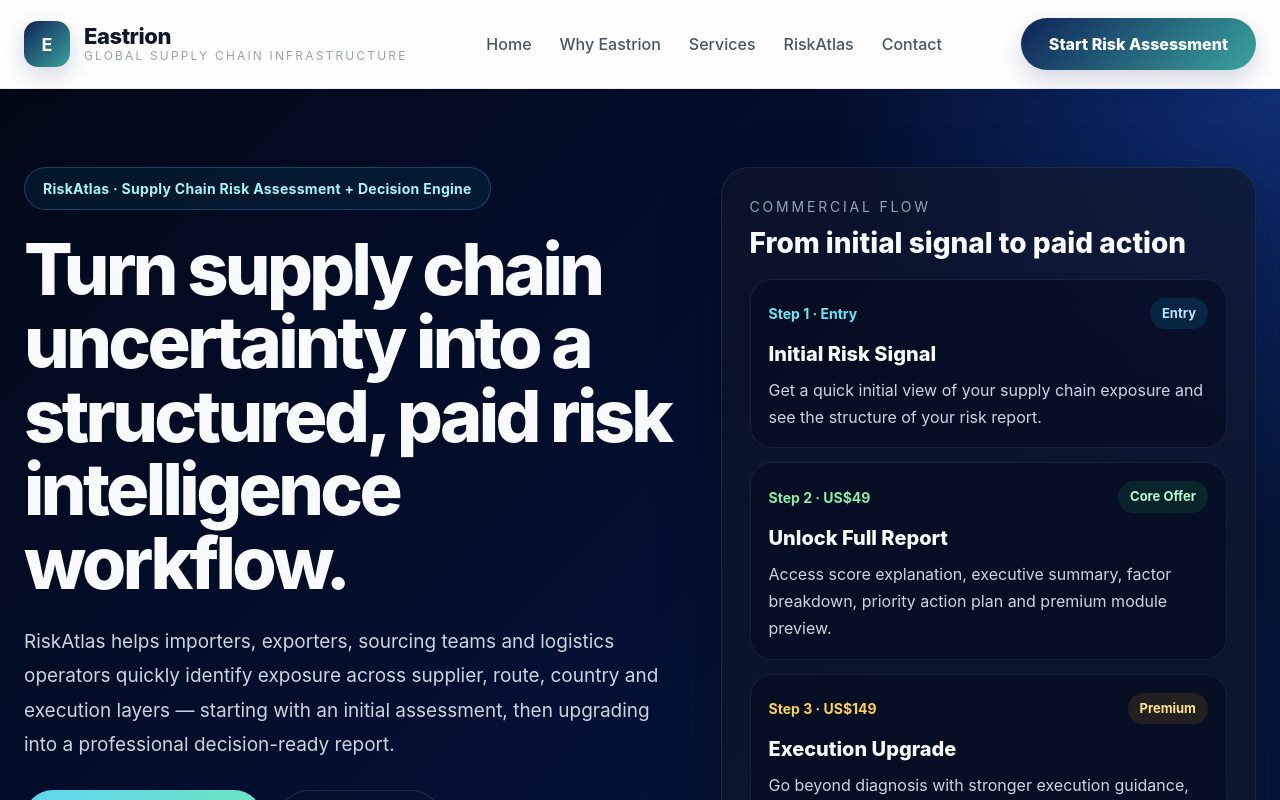
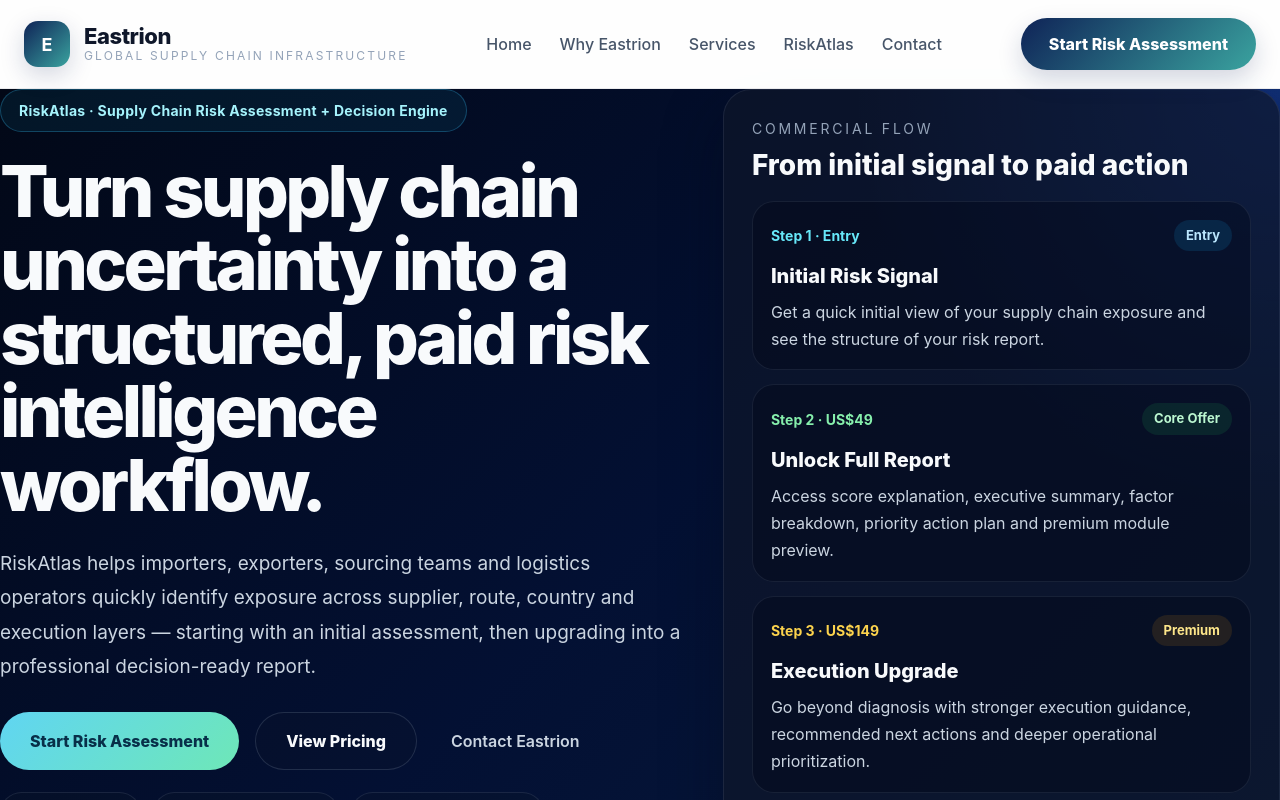
Before and after one commit to marspeterli1975-glitch/eastrion-site, a Next.js app: page / in a window 1280 px wide. Shown: the top 800 px of the page. Built offline with nearby package versions, Linux system fonts and the light colour scheme.

Commit message:
upgrade home page into full commercial structure

```diff
--- a/app/page.tsx
+++ b/app/page.tsx
@@ -11,6 +11,10 @@ export default function HomePage() {
     >
       <section
   style={{
+    minHeight: "calc(100vh - 80px)", // ⭐关键
+    display: "flex",
+    alignItems: "center",
+
     background:
       "radial-gradient(circle at top right, rgba(37, 99, 235, 0.35), transparent 28%), linear-gradient(135deg, #020817 0%, #031033 52%, #071a3d 100%)",
     borderBottom: "1px solid rgba(148, 163, 184, 0.12)",
@@ -20,7 +24,7 @@ export default function HomePage() {
           style={{
             maxWidth: "1280px",
             margin: "0 auto",
-            padding: "78px 24px 72px",
+            ppadding: "40px 24px 40px",
             display: "grid",
             gridTemplateColumns: "1.1fr 0.9fr",
             gap: "42px",
```
Lines whose indentation alone changed are shown as unchanged.
